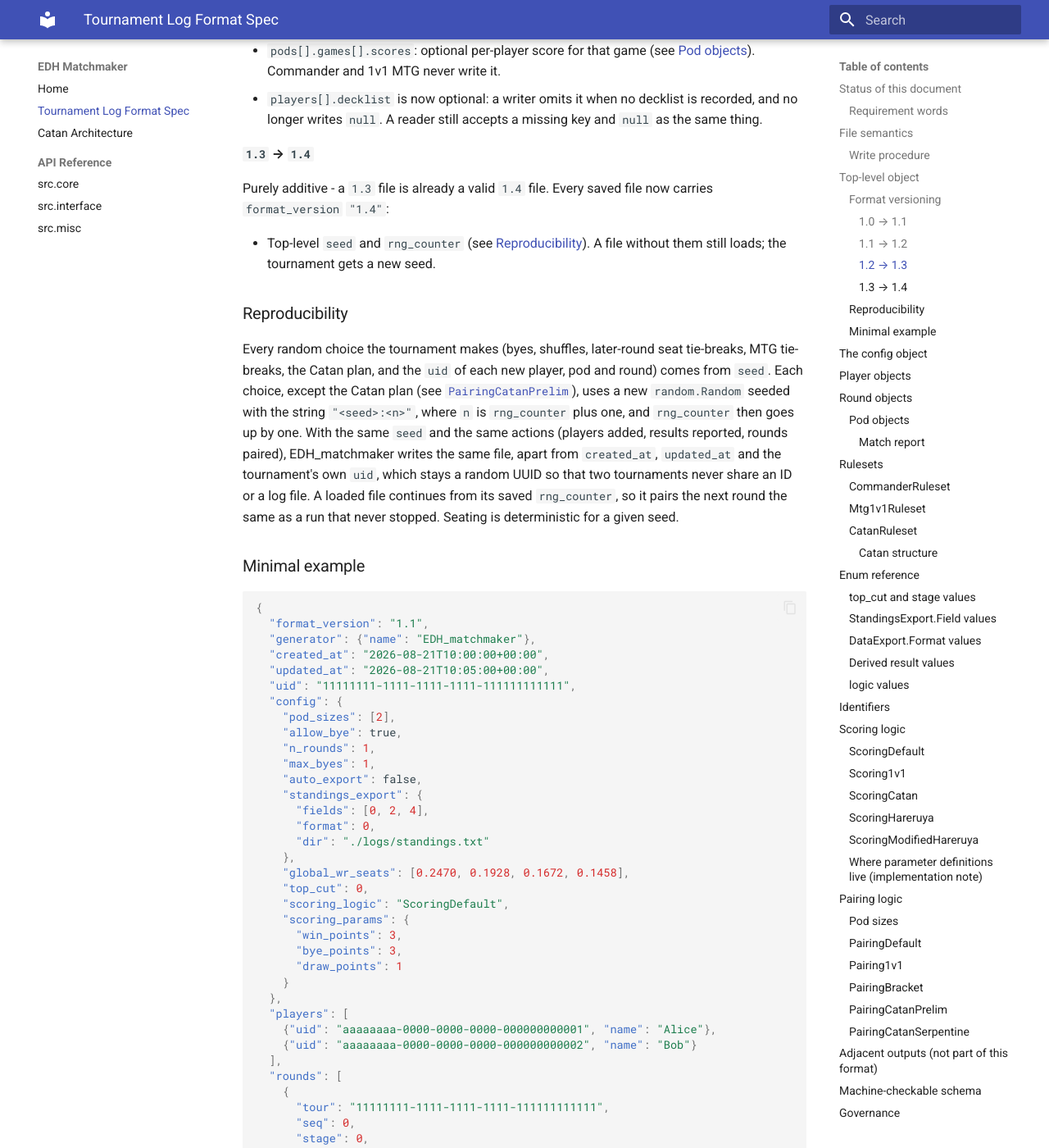
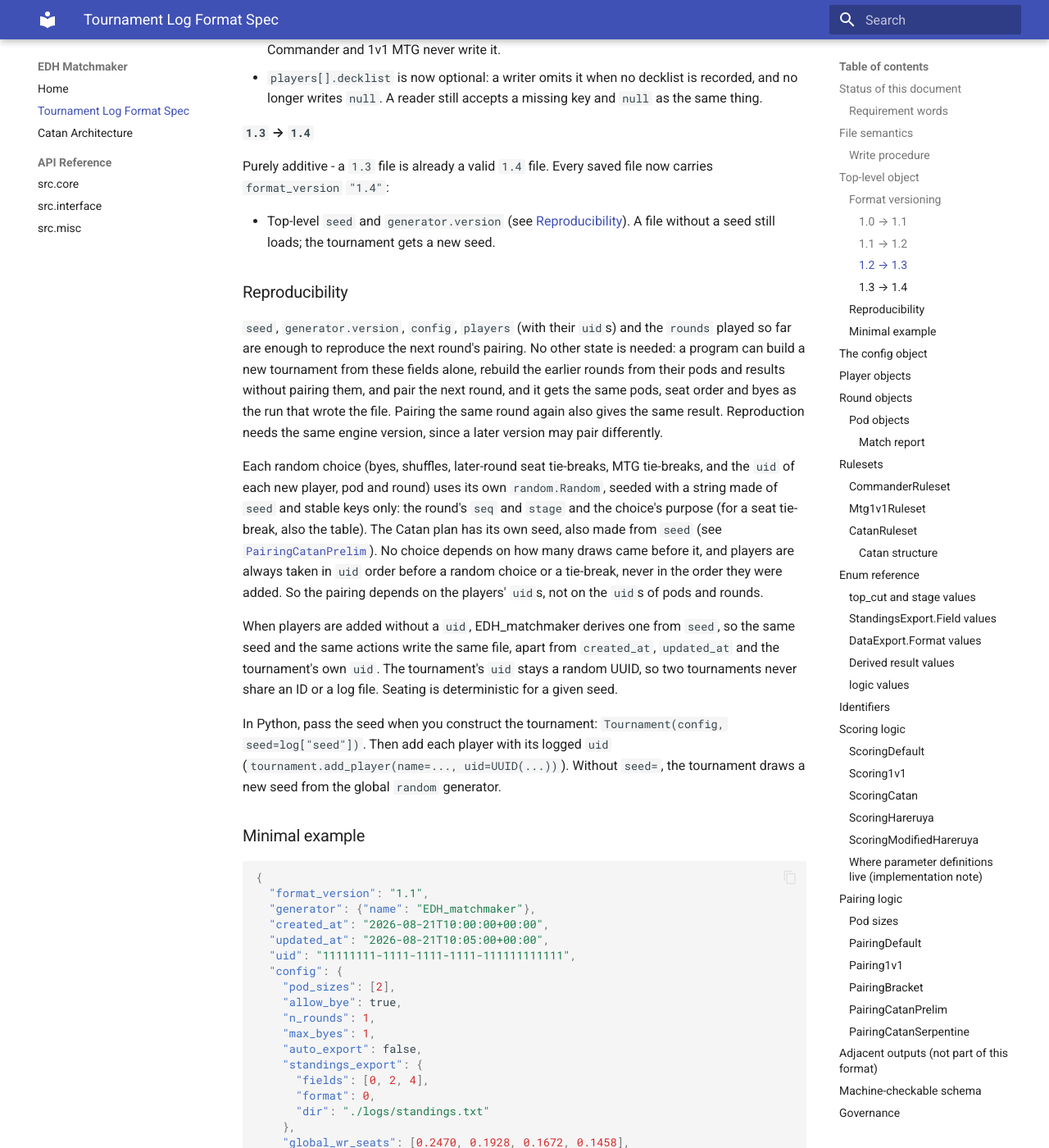
Before and after one commit to eVen-gits/EDH_matchmaker, an MkDocs documentation site: the page built from docs/tournament-log-spec.md, in a window 1280 px wide and 1400 px high, scrolled down 3202 px. Shown: the whole window at 82% size. Built offline with MkDocs 1.6.1 and Material for MkDocs 9.7.7, drawn with Linux system fonts in a browser that asks for light colours; some of the changed text lies outside the part shown.

Commit message:
feat(core): key seeded randomness on stable ids for stateless replay
Pairing must be reproducible from the log alone: a wrapper that rebuilds a
tournament from its config, players and past rounds on every call, then
pairs once, must get the same next round as the run that wrote the log.

- Tournament.rng(*key) seeds each generator from the seed and stable keys
  (round seq, stage, purpose, table for seats); IRound.rng(*purpose) adds
  the round's keys. No draw depends on earlier draws, so the saved
  rng_counter is gone and re-pairing a round gives the same pods.
- new_uid derives player, pod and round uids from the seed and a stable key
  (kind and position), skipping uids already in use.
- Players are taken in uid order before every random choice and tie-break
  (byes, Random/Snake/Default pairing, Swiss standings ties, Catan
  serpentine), never in set or insertion order.
- The log records the engine version as generator.version, from the new
  src.__version__.

Golden fixtures regenerated once more: stages, pod sizes, byes and configs
are unchanged, and plugging the old randomness back in (global random,
counter uuids) still reproduces the original master fixtures exactly.

Refs #78

```diff
--- a/docs/tournament-log-spec.md
+++ b/docs/tournament-log-spec.md
@@ -54,21 +54,17 @@ having a single writer.
 | `created_at` | string (ISO 8601) | optional | When the tournament was first created. Absent in files written before format `1.0`. |
 | `updated_at` | string (ISO 8601) | optional | When this file was last written. |
 | `uid` | string (UUID) | must | The tournament's unique ID. |
-| `seed` | integer | optional | The seed for the tournament's random choices (pairing, byes, later-round seat tie-breaks, and the `uid` of every player, pod and round). Absent in files written before format `1.4`; a reader then picks a new seed. See [Reproducibility](#reproducibility). |
-| `rng_counter` | integer | optional (default `0`) | How many random generators the tournament has derived from `seed` so far. See [Reproducibility](#reproducibility). |
+| `seed` | integer | optional | The seed for the tournament's random choices (pairing, byes, later-round seat tie-breaks, and the `uid` of every player, pod and round it creates). Absent in files written before format `1.4`; a reader then picks a new seed. See [Reproducibility](#reproducibility). |
 | `config` | object | must | Tournament rules and settings. See [The config object](#the-config-object). |
 | `players` | array of object | must | Every player in the tournament. See [Player objects](#player-objects). |
 | `rounds` | array of object | must | Every round played, in order. See [Round objects](#round-objects). |
 
-`generator`, when present, is an object with one field:
+`generator`, when present, is an object with these fields:
 
 | Field | Type | Required | Description |
 |---|---|---|---|
 | `name` | string | must (within `generator`) | Name of the software that wrote the file, for example `"EDH_matchmaker"`. |
-
-A future writer can add a `version` field to `generator`. This spec does
-not require one, since EDH_matchmaker itself has no version-numbering
-scheme yet.
+| `version` | string | optional | Version of the software that wrote the file. EDH_matchmaker writes its engine version (`src.__version__`, for example `"4.1.0.dev0"`) from format `1.4` on. See [Reproducibility](#reproducibility). |
 
 ### Format versioning
 
@@ -131,22 +127,41 @@ field:
 Purely additive - a `1.3` file is already a valid `1.4` file. Every saved
 file now carries `format_version` `"1.4"`:
 
-- Top-level `seed` and `rng_counter` (see [Reproducibility](#reproducibility)).
-  A file without them still loads; the tournament gets a new seed.
+- Top-level `seed` and `generator.version` (see
+  [Reproducibility](#reproducibility)). A file without a seed still loads; the
+  tournament gets a new seed.
 
 ### Reproducibility
 
-Every random choice the tournament makes (byes, shuffles, later-round seat
-tie-breaks, MTG tie-breaks, the Catan plan, and the `uid` of each new player, pod and round)
-comes from `seed`. Each choice, except the Catan plan (see
-[`PairingCatanPrelim`](#pairingcatanprelim)), uses a new `random.Random`
-seeded with the string `"<seed>:<n>"`, where `n` is `rng_counter` plus one,
-and `rng_counter` then goes up by one. With the same `seed` and the same actions (players added,
-results reported, rounds paired), EDH_matchmaker writes the same file, apart
-from `created_at`, `updated_at` and the tournament's own `uid`, which stays a
-random UUID so that two tournaments never share an ID or a log file. A loaded
-file continues from its saved `rng_counter`, so it pairs the next round the
-same as a run that never stopped. Seating is deterministic for a given seed.
+`seed`, `generator.version`, `config`, `players` (with their `uid`s) and the
+`rounds` played so far are enough to reproduce the next round's pairing. No
+other state is needed: a program can build a new tournament from these fields
+alone, rebuild the earlier rounds from their pods and results without pairing
+them, and pair the next round, and it gets the same pods, seat order and byes
+as the run that wrote the file. Pairing the same round again also gives the
+same result. Reproduction needs the same engine version, since a later version
+may pair differently.
+
+Each random choice (byes, shuffles, later-round seat tie-breaks, MTG
+tie-breaks, and the `uid` of each new player, pod and round) uses its own
+`random.Random`, seeded with a string made of `seed` and stable keys only: the
+round's `seq` and `stage` and the choice's purpose (for a seat tie-break, also
+the table). The Catan plan has its own seed, also made from `seed` (see
+[`PairingCatanPrelim`](#pairingcatanprelim)). No choice depends on how many
+draws came before it, and players are always taken in `uid` order before a
+random choice or a tie-break, never in the order they were added. So the
+pairing depends on the players' `uid`s, not on the `uid`s of pods and rounds.
+
+When players are added without a `uid`, EDH_matchmaker derives one from
+`seed`, so the same seed and the same actions write the same file, apart from
+`created_at`, `updated_at` and the tournament's own `uid`. The tournament's
+`uid` stays a random UUID, so two tournaments never share an ID or a log file.
+Seating is deterministic for a given seed.
+
+In Python, pass the seed when you construct the tournament:
+`Tournament(config, seed=log["seed"])`. Then add each player with its logged
+`uid` (`tournament.add_player(name=..., uid=UUID(...))`). Without `seed=`, the
+tournament draws a new seed from the global `random` generator.
 
 ### Minimal example
 
--- a/docs/tournament-log.schema.json
+++ b/docs/tournament-log.schema.json
@@ -24,7 +24,6 @@
     "updated_at": { "type": "string", "format": "date-time" },
     "uid": { "$ref": "#/$defs/uid" },
     "seed": { "type": "integer", "description": "Seed for the tournament's random choices. Absent before format 1.4." },
-    "rng_counter": { "type": "integer", "minimum": 0, "description": "Generators derived from seed so far. Absent means 0." },
     "config": { "$ref": "#/$defs/config" },
     "players": {
       "type": "array",
--- a/src/__init__.py
+++ b/src/__init__.py
@@ -0,0 +1,5 @@
+# Engine version, saved in every tournament log (`generator.version`) so a
+# log names the code that paired it. Set it to the release number in the same
+# commit that adds the release to CHANGELOG.md; between releases it is the
+# next version with a ".dev0" suffix.
+__version__ = "4.1.0.dev0"
```
Also changed, not shown: CHANGELOG.md (+6 -2 lines), 15 other files.
